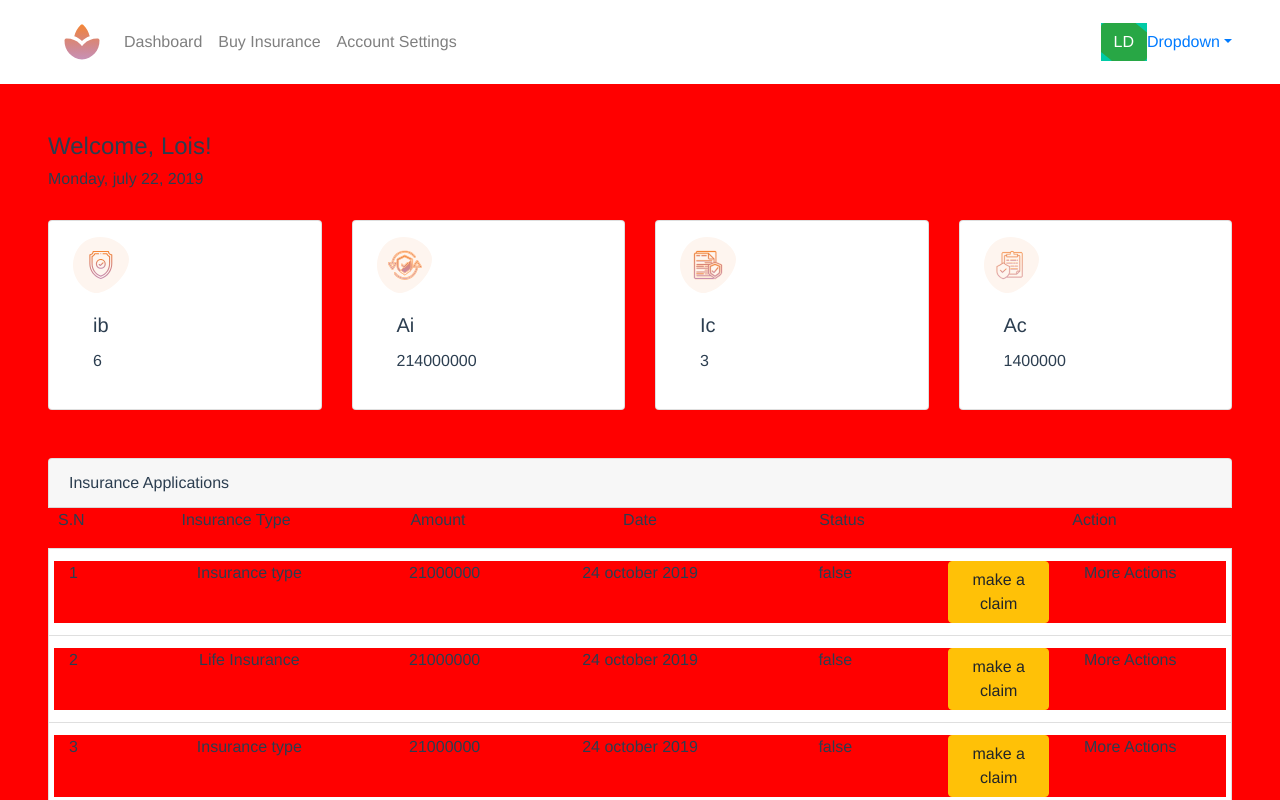
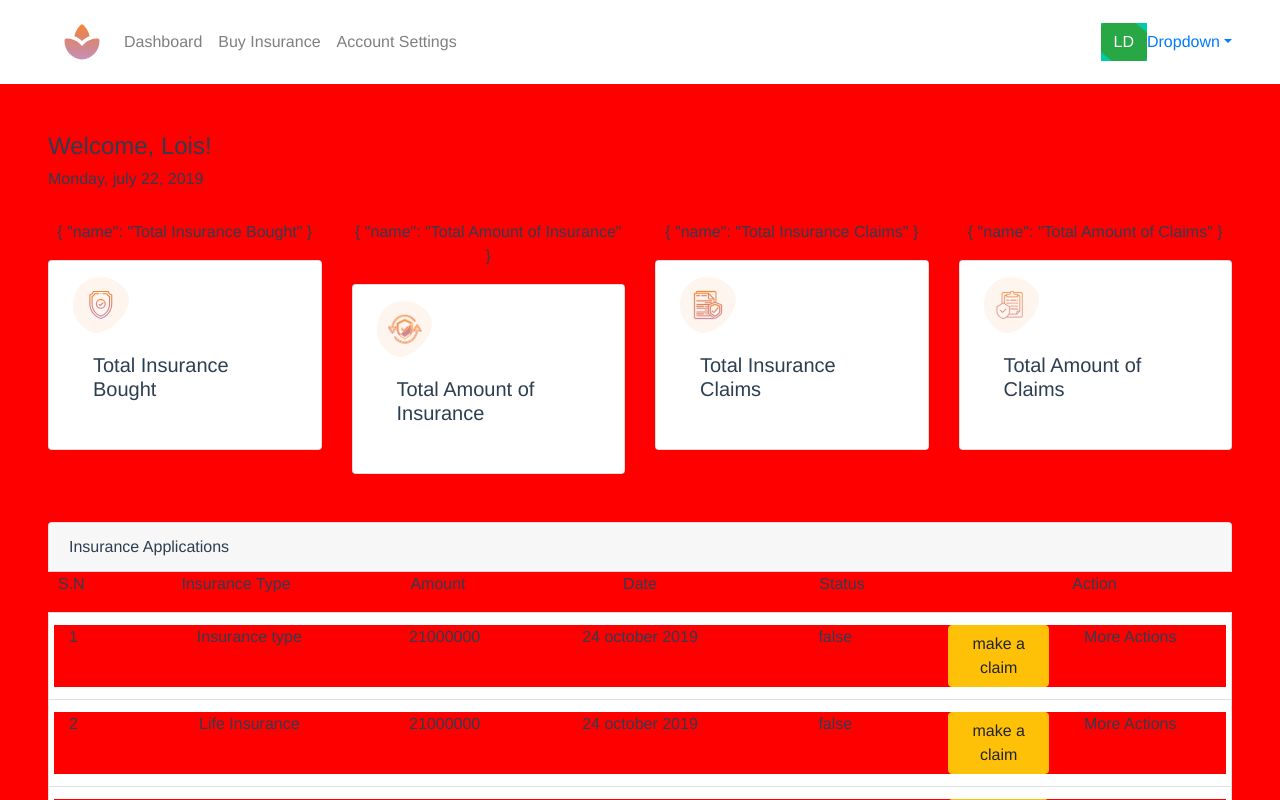
Before and after one commit to BernardObinna/insurance-dashboard, a Vue app: page /#/ in a window 1280 px wide. Shown: the top 800 px of the page. Built offline with nearby package versions, Linux system fonts and the light colour scheme; no server answers.

Commit message:
trying to loop through the vuex

```diff
--- a/src/components/Cards.vue
+++ b/src/components/Cards.vue
@@ -2,7 +2,8 @@
   <div class>
     <div class="row">
       <!-- <p>{{bla}}</p> -->
-      <div class="col mb-md-5 mt-4" v-for="(card,index) in cards" :key="index">
+      <div class="col mb-md-5 mt-4" v-for="(card,index) in getStats" :key="index">
+        <p>{{card}}</p>
         <div class="card w-100 px-4 py-3" style="width: 18rem;">
           <img :src="icons[index]" class="card-img-top bg-white h-25 w-25" alt="...">
           <div class="card-body bg-white">
@@ -18,12 +19,34 @@
 <script>
 export default {
   props: {
-    cards: {}
+    statistics: {}
   },
 
+  computed: {
+    getStats() {
+      const stats = this.statistics;
+      console.log(stats);
+      // return this.data
+      return stats;
+    }
+  },
+
+  created() {
+    // console.log(this.statistics);
+    // console.log(this.stat);
+  },
+  mounted() {
+    this.fix();
+  },
+  methods: {
+    fix() {
+      // console.log(this.stat);
+    }
+  },
   data() {
     return {
       // bla: "hdhgkrgnkngkngkjg"
+      stat: this.statistics,
       icons:
         // {
         [
--- a/src/store.js
+++ b/src/store.js
@@ -18,7 +18,7 @@ export default new Vuex.Store({
     populateStatisticsData: (state, payload) => {
       // console.log(payload);
       state.statistics = payload.statistics;
-      console.log(state.statistics);
+      // console.log(state.statistics);
     }
   },
   actions: {
--- a/src/views/Home.vue
+++ b/src/views/Home.vue
@@ -8,7 +8,7 @@
         <h4>Welcome, Lois!</h4>
         <h6 class="faded">Monday, july 22, 2019</h6>
       </header>
-      <Cards :cards="cards"/>
+      <Cards :statistics="statistics"/>
       <Ibody :applications="applications"/>
       <button class="btn btn-secondary">jump</button>
     </div>
@@ -28,6 +28,11 @@ export default {
   created() {
     this.getData();
   },
+  mounted() {
+    // this.fixData();
+    // this.statisticsData = this.$store.state.statistics;
+    // console.log(this.statisticsData);
+  },
 
   methods: {
     getData() {
@@ -35,23 +40,45 @@ export default {
     }
   },
 
+  computed: {
+    statistics() {
+      const stat = this.$store.state.statistics;
+      let statistics = this.statisticsData;
+      if (stat) {
+        const statArray = Object.values(stat);
+
+        // statistics = this.statisticsData.map((data, index) => {
+        //   data.amount = statArray[index];
+        // });
+        // console.log(statistics);
+
+        this.statisticsData[0].amount = statArray[0];
+        this.statisticsData[1].amount = statArray[1];
+        this.statisticsData[2].amount = statArray[2];
+        this.statisticsData[3].amount = statArray[3];
+      }
+      return statistics;
+      // console.log(this.statisticsData);
+    }
+  },
+
   data() {
     return {
-      cards: [
+      statisticsData: [
         {
-          name: "ib",
-          amount: 6
+          name: "Total Insurance Bought",
+          amount: 8
         },
         {
-          name: "Ai",
+          name: "Total Amount of Insurance",
           amount: 214000000
         },
         {
-          name: "Ic",
+          name: "Total Insurance Claims",
           amount: 3
         },
         {
-          name: "Ac",
+          name: "Total Amount of Claims",
           amount: 1400000
         }
       ],
```
